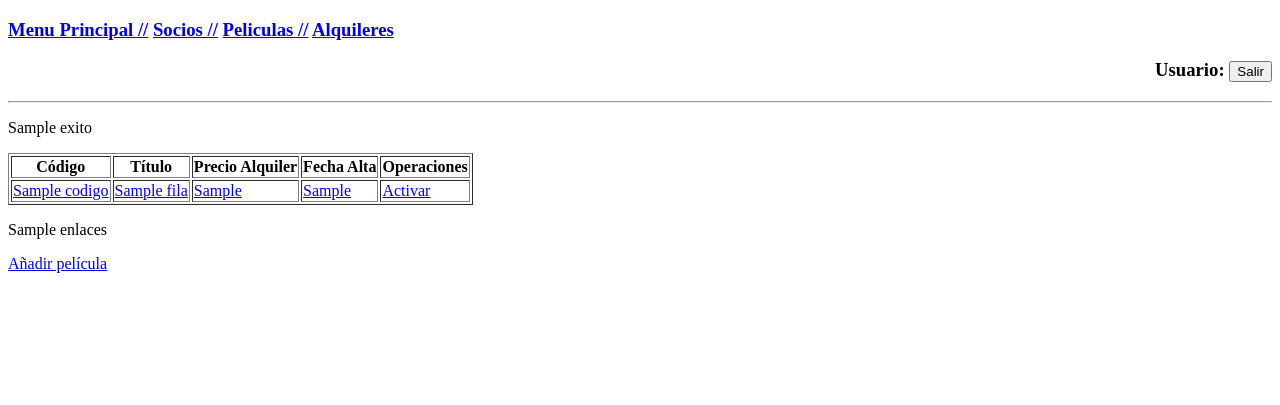
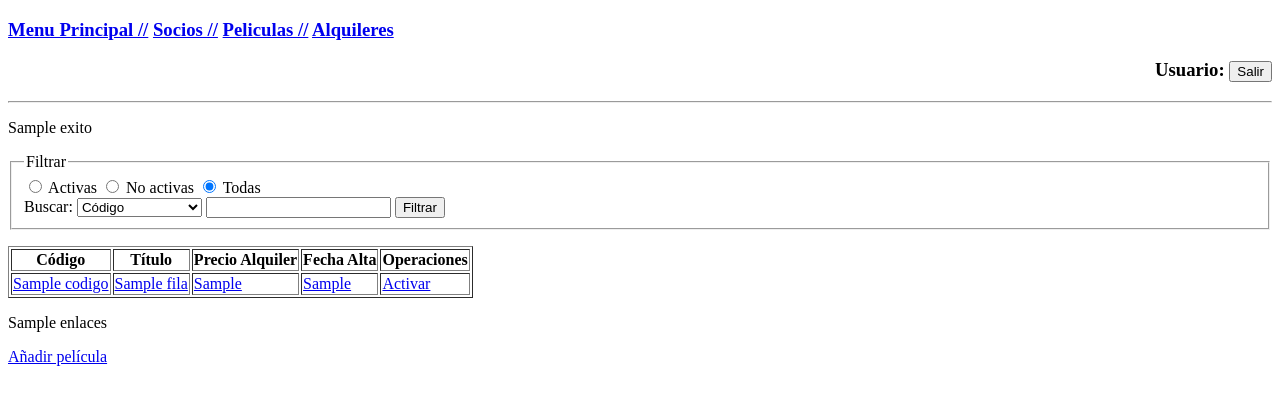
Before and after one commit to ricpelo/videoclub, a CodeIgniter app: the page made by application/views/peliculas_index.php in a window 1280 px wide. Shown: the top 405 px of the page. Run offline with CodeIgniter, Linux system fonts and the light colour scheme; the template is opened without the code that fills it: most values are stand-ins (such as "Sample title", 1, 10 or a date in 2020).

Commit message:
actualizarme

```diff
--- a/application/controllers/peliculas.php
+++ b/application/controllers/peliculas.php
@@ -35,7 +35,7 @@ class Peliculas extends CI_Controller {
     return $enlaces;
   }
 
-  function index($pag = 1) {
+  function index($pag = 1, $filtrar = '', $campo = '', $filtro = '') {
     $nfilas = $this->Pelicula->numero_peliculas();
     $npags = ceil($nfilas / FPP);
     if ($pag > $npags) {
--- a/application/views/peliculas_index.php
+++ b/application/views/peliculas_index.php
@@ -8,7 +8,17 @@
     <?= cabecera() ?>
     <p><?= $exito ?></p>
 
-
+    <p><?= form_open('peliculas/index') ?>
+      <?= form_fieldset('Filtrar')?>
+      <?= form_radio(array("name"=>"filtrar","value"=>"a" ,"checked" => "true")) ?> Activas
+      <?= form_radio(array("name"=>"filtrar", "value"=>"n" ,"checked" => "false")) ?> No activas
+      <?= form_radio(array("name"=>"filtrar","value"=>"t" ,"checked" => "false")) ?> Todas<br/>
+      Buscar:
+      <?= form_dropdown('campo', array('codigo' => 'Código', 'titulo' => 'Título', 'precio_alq' => 'Precio de alquiler'), 'codigo') ?>
+      <?= form_input('filtro') ?>
+      <?= form_submit('filtrar', 'Filtrar') ?>
+      <?= form_fieldset_close() ?>
+    <?= form_close() ?></p>
     <p><table border="1">
       <thead>
 <th>Código</th><th>Título</th><th>Precio Alquiler</th><th>Fecha Alta<th>Operaciones</th>
```
